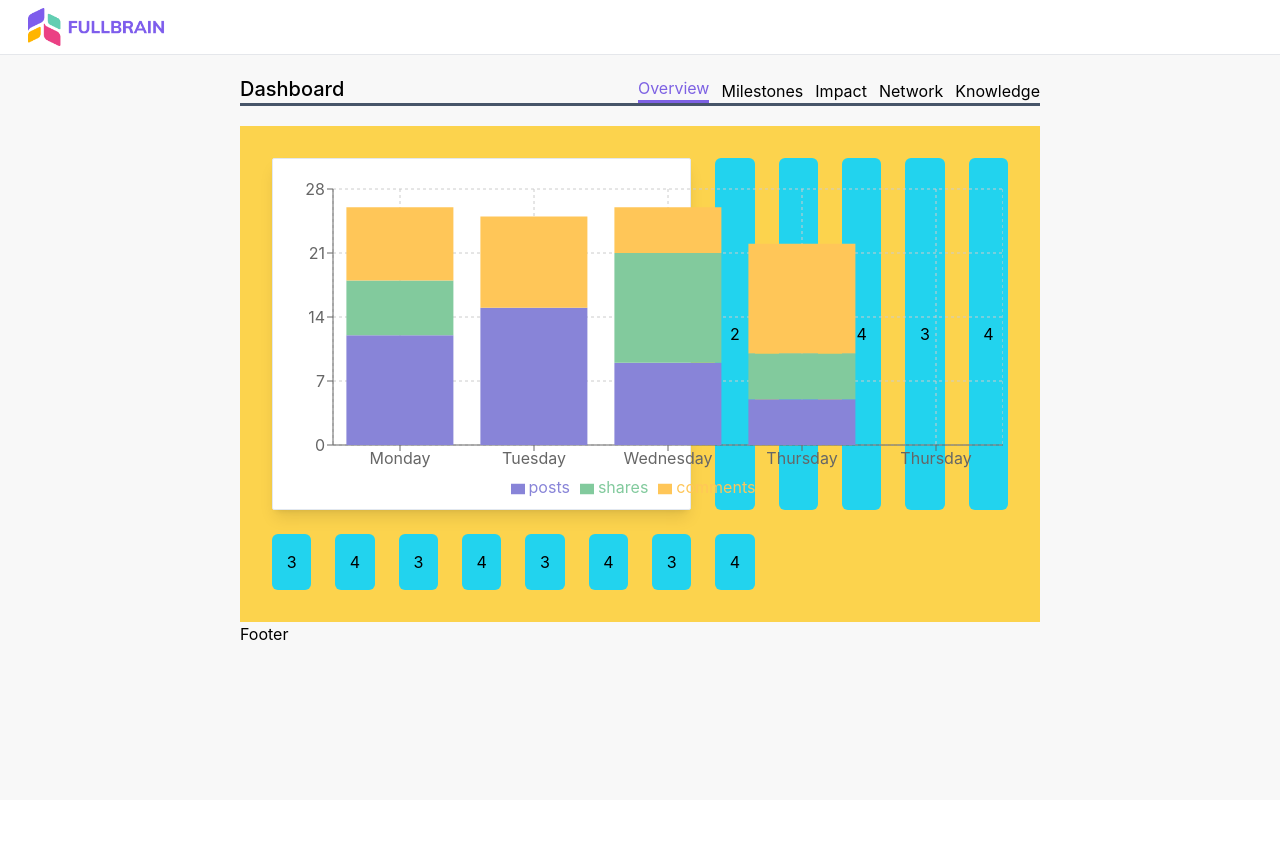
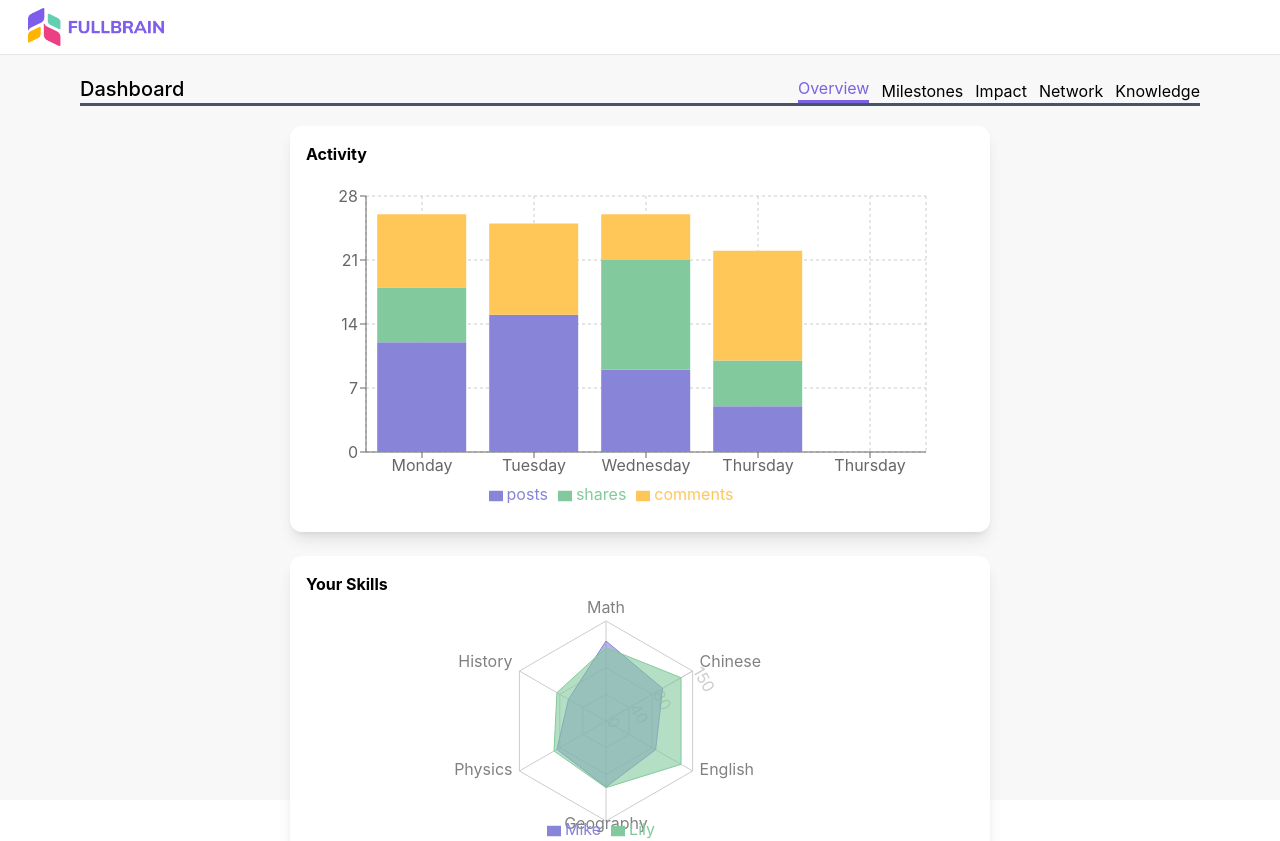
Before and after one commit to williamsteffens/02122-FullBrainDashboard, a React (Create React App) app: page /dashboard/overview in a window 1280 px wide. Shown: the top 841 px of the page. Before the commit the page ends 800 px from the top, so only its background shows below. Built offline with nearby package versions, Linux system fonts and the light colour scheme.

Commit message:
Created a better layout

```diff
--- a/package.json
+++ b/package.json
@@ -6,7 +6,11 @@
     "@testing-library/jest-dom": "^5.16.4",
     "@testing-library/react": "^13.3.0",
     "@testing-library/user-event": "^13.5.0",
+    "cors": "^2.8.5",
+    "dotenv": "^16.0.1",
+    "express": "^4.18.1",
     "fusioncharts": "^3.18.0",
+    "mongodb": "^4.7.0",
     "react": "^18.1.0",
     "react-dom": "^18.1.0",
     "react-icons": "^4.3.1",
--- a/src/App.js
+++ b/src/App.js
@@ -13,7 +13,7 @@ const App = () => {
     <>
       <BrowserRouter>
         <Navbar />
-        <div className="mx-60 my-5">
+        <div className="my-5">
           <Routes>
             <Route index element={<Dashboard />} />
             <Route path="/dashboard/*" element={<Dashboard />} />
--- a/src/components/DashboardNavbar.jsx
+++ b/src/components/DashboardNavbar.jsx
@@ -8,7 +8,7 @@ const DashboardNavbar = () => {
     const normalLink = "";
 
     return (
-        <div className="flex justify-between border-b-[3px] border-b-slate-600 items-end mb-5">
+        <div className="mx-20 flex justify-between border-b-[3px] border-b-slate-600 items-end mb-5">
             <h1 className="text-xl font-medium">Dashboard</h1>
             <div className="flex items-end gap-3">
                 <NavLink to="/dashboard/overview" className={({ isActive }) => isActive ? activeLink : normalLink}>
--- a/src/components/widgets/BarChartComp.jsx
+++ b/src/components/widgets/BarChartComp.jsx
@@ -12,7 +12,10 @@ const BarChartComp = () => {
     ]
     return (
       <div>
-        <BarChart margin={{ top: 30, right: 0, left: 0, bottom: 10 }} width={730} height={350} data={likes}>
+        <div style={{display: 'flex', justifyContent:'ceneter', alignItems:'center'}}>
+          <h1 className="font-bold">Activity</h1>
+        </div>
+        <BarChart margin={{ top: 30, right: 30, left: 0, bottom: 10 }} width={650} height={350} data={likes}>
             <CartesianGrid strokeDasharray="3 3" />
             <XAxis dataKey="name" />
             <YAxis />
--- a/src/components/widgets/Overview.jsx
+++ b/src/components/widgets/Overview.jsx
@@ -1,30 +1,28 @@
 import React from 'react'
 import BarChartComp from './BarChartComp'
+import RadarChartComp from './RadarChartComp'
 import { ResponsiveContainer } from 'recharts'
 
 const Overview = () => {
   return (
-    <div class="bg-amber-300 p-8">
+    /*<div class="bg-amber-300 p-8">
       <div class="grid grid-cols-12 gap-6">
-        <div class="flex flex-col col-span-full sm:col-span-7 bg-white shadow-lg rounded-sm border border-slate-200">
+        <div class="justify-center col-span-full sm:col-span-6 bg-white shadow-lg rounded-sm border border-slate-150">
           <ResponsiveContainer width="95%" height="95%">
             <BarChartComp></BarChartComp>
           </ResponsiveContainer>
         </div>
-        <div class="flex items-center justify-center rounded-md bg-cyan-400 p-4">2</div>
-        <div class="flex items-center justify-center rounded-md bg-cyan-400 p-4">3</div>
-        <div class="flex items-center justify-center rounded-md bg-cyan-400 p-4">4</div>
-        <div class="flex items-center justify-center rounded-md bg-cyan-400 p-4">3</div>
-        <div class="flex items-center justify-center rounded-md bg-cyan-400 p-4">4</div>
-        <div class="flex items-center justify-center rounded-md bg-cyan-400 p-4">3</div>
-        <div class="flex items-center justify-center rounded-md bg-cyan-400 p-4">4</div>
-        <div class="flex items-center justify-center rounded-md bg-cyan-400 p-4">3</div>
-        <div class="flex items-center justify-center rounded-md bg-cyan-400 p-4">4</div>
-        <div class="flex items-center justify-center rounded-md bg-cyan-400 p-4">3</div>
-        <div class="flex items-center justify-center rounded-md bg-cyan-400 p-4">4</div>
-        <div class="flex items-center justify-center rounded-md bg-cyan-400 p-4">3</div>
-        <div class="flex items-center justify-center rounded-md bg-cyan-400 p-4">4</div>
-
+        <div class="flex flex-col col-span-full sm:col-span-6 bg-white shadow-lg rounded-sm border border-slate-150"></div>
+      </div>
+    </div>*/
+    <div>
+      <div>
+          <div className="flex mx-10 flex-wrap justify-center gap-6 items-cente">
+            <div className="p-4 shrink-0 w-[700px] rounded-xl bg-white shadow-lg"> <BarChartComp></BarChartComp> </div>
+            <div className="p-4 shrink-0 w-[700px] rounded-xl bg-white shadow-lg"> <RadarChartComp></RadarChartComp> </div>
+            <div className="p-4 shrink-0 w-[700px] rounded-xl bg-white shadow-lg"> Hey </div>
+            <div className="p-4 shrink-0 w-[700px] rounded-xl bg-white shadow-lg"> Hey </div>
+          </div>
       </div>
     </div>
   )
--- a/src/components/widgets/RadarChartComp.jsx
+++ b/src/components/widgets/RadarChartComp.jsx
@@ -44,8 +44,8 @@ const RadarChartComp = () => {
 
     return (
       <div>
-        <h1>Your Skills</h1>
-        <RadarChart outerRadius={90} width={730} height={250} data={data}>
+        <h1 className="font-bold">Your Skills</h1>
+        <RadarChart outerRadius={100} width={600} height={250} data={data}>
             <PolarGrid />
             <PolarAngleAxis dataKey="subject" />
             <PolarRadiusAxis angle={30} domain={[0, 150]} />
```
Also changed, not shown: 1 other file (tests, documents, lock files or other folders).
